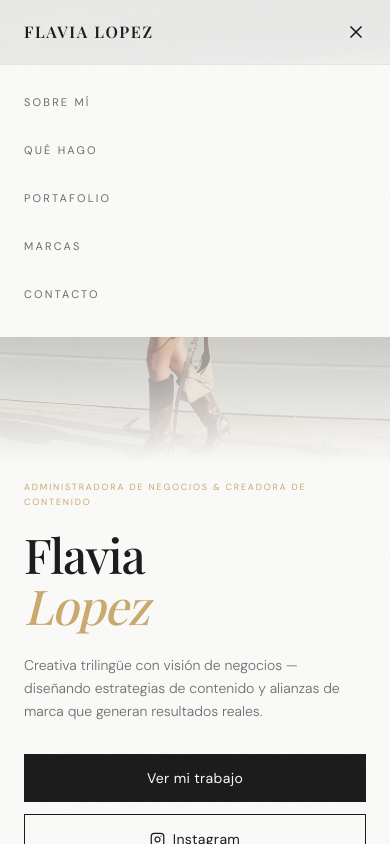
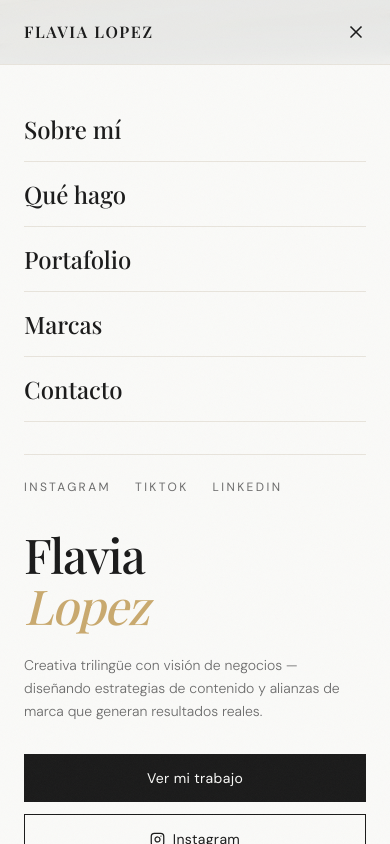
Before and after one commit to Andrescmm/fl-portfolio, a Next.js app: page / in a window 390 px wide. Both pictures are taken after a click on the button "Toggle menu". Shown: the top 844 px of the page. Built offline with nearby package versions, Linux system fonts and the light colour scheme.

Commit message:
[FIX] services

```diff
--- a/src/components/Navbar.tsx
+++ b/src/components/Navbar.tsx
@@ -2,6 +2,7 @@
 
 import { useState, useEffect } from "react";
 import { Menu, X } from "lucide-react";
+import { motion, AnimatePresence } from "framer-motion";
 
 const links = [
   { label: "Sobre mí", href: "#about" },
@@ -71,23 +72,62 @@ export default function Navbar() {
       </nav>
 
       {/* Mobile menu */}
-      {open && (
-        <div className="md:hidden bg-[#FAFAF8] border-t border-[#E8E4DC] px-6 pb-8 pt-6">
-          <ul className="flex flex-col gap-6">
-            {[...links, { label: "Contacto", href: "#contact" }].map((l) => (
-              <li key={l.href}>
+      <AnimatePresence>
+        {open && (
+          <motion.div
+            initial={{ opacity: 0, height: 0 }}
+            animate={{ opacity: 1, height: "auto" }}
+            exit={{ opacity: 0, height: 0 }}
+            transition={{ duration: 0.3, ease: "easeInOut" }}
+            className="md:hidden overflow-hidden bg-[#FAFAF8] border-t border-[#E8E4DC]"
+          >
+            <div className="px-6 pt-8 pb-10 flex flex-col gap-0">
+              {[...links, { label: "Contacto", href: "#contact" }].map((l, i) => (
                 <a
+                  key={l.href}
                   href={l.href}
                   onClick={() => setOpen(false)}
-                  className="font-[family-name:var(--font-dm-sans)] text-[11px] tracking-[0.2em] uppercase text-[#6b6b6b] hover:text-[#1a1a1a] transition-colors"
+                  className="font-[family-name:var(--font-playfair)] text-2xl font-medium text-[#1a1a1a] py-4 border-b border-[#E8E4DC] last:border-b-0 hover:text-[#C9A96E] transition-colors duration-200"
+                  style={{ transitionDelay: `${i * 40}ms` }}
                 >
                   {l.label}
                 </a>
-              </li>
-            ))}
-          </ul>
-        </div>
-      )}
+              ))}
+
+              {/* Social links */}
+              <div className="flex gap-6 mt-8 pt-6 border-t border-[#E8E4DC]">
+                <a
+                  href="https://www.instagram.com/flopezagostinelli"
+                  target="_blank"
+                  rel="noopener noreferrer"
+                  onClick={() => setOpen(false)}
+                  className="font-[family-name:var(--font-dm-sans)] text-xs tracking-[0.2em] uppercase text-[#6b6b6b] hover:text-[#C9A96E] transition-colors"
+                >
+                  Instagram
+                </a>
+                <a
+                  href="https://www.tiktok.com/@flopezagostinelli"
+                  target="_blank"
+                  rel="noopener noreferrer"
+                  onClick={() => setOpen(false)}
+                  className="font-[family-name:var(--font-dm-sans)] text-xs tracking-[0.2em] uppercase text-[#6b6b6b] hover:text-[#C9A96E] transition-colors"
+                >
+                  TikTok
+                </a>
+                <a
+                  href="https://www.linkedin.com/in/flavia-lopez-agostinelli/"
+                  target="_blank"
+                  rel="noopener noreferrer"
+                  onClick={() => setOpen(false)}
+                  className="font-[family-name:var(--font-dm-sans)] text-xs tracking-[0.2em] uppercase text-[#6b6b6b] hover:text-[#C9A96E] transition-colors"
+                >
+                  LinkedIn
+                </a>
+              </div>
+            </div>
+          </motion.div>
+        )}
+      </AnimatePresence>
     </header>
   );
 }
```
